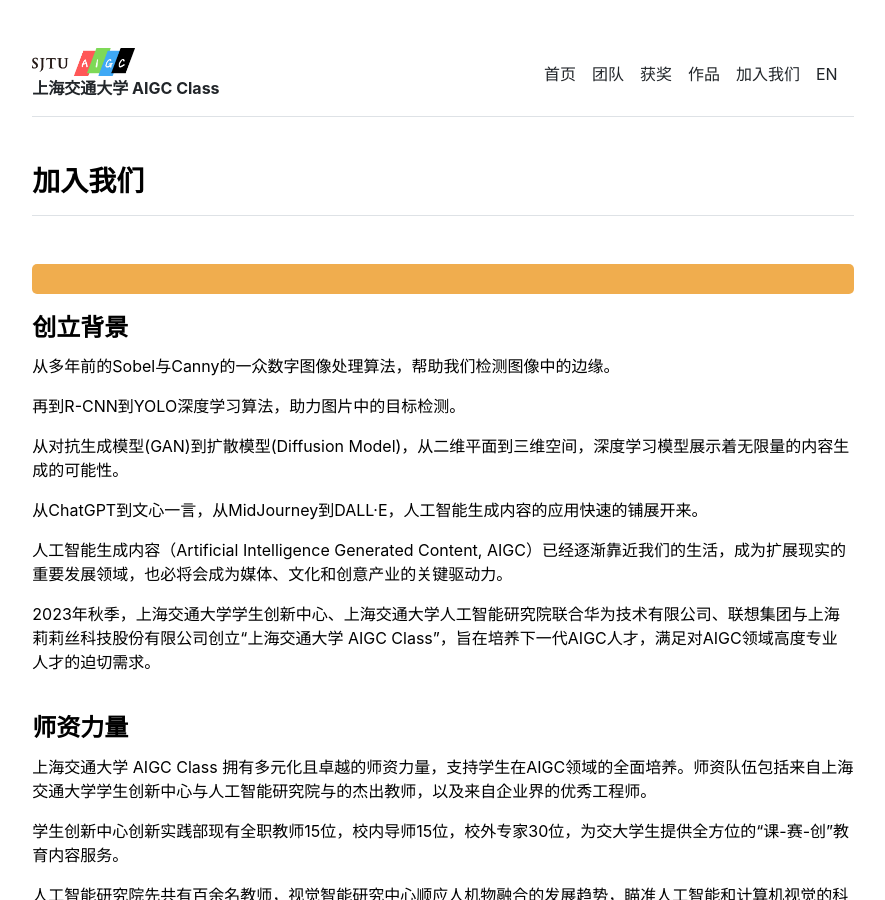
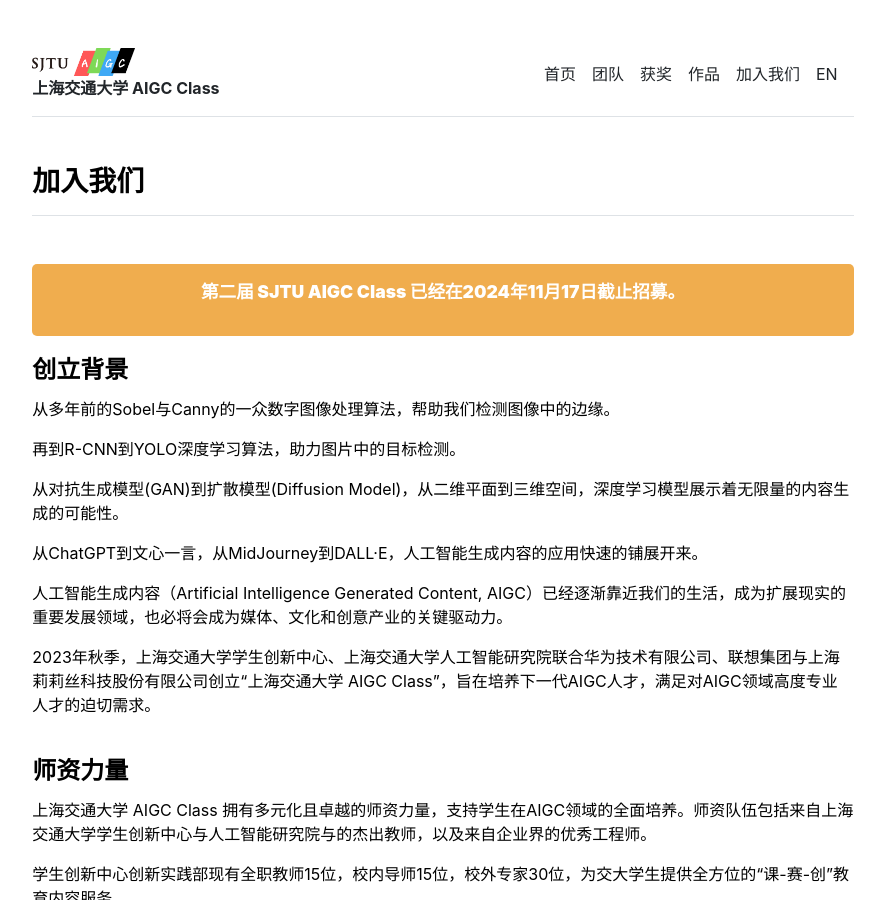
Before and after one commit to SJTU-AIGC/cn, a Jekyll site: the page built from joinus.md, in a window 1280 px wide and 900 px high. Shown: the whole window, without its empty margins (197-1082 px from the left). Built offline with Jekyll 4.4.1, drawn with Linux system fonts in a browser that asks for light colours.

Commit message:
Update joinus.html

```diff
--- a/_layouts/joinus.html
+++ b/_layouts/joinus.html
@@ -8,7 +8,7 @@ layout: default
 
 <div class="notification-box">
     <!-- <p class="hidden"><b>第一届 SJTU AIGC Class 已经在2023年11月20日截止招募。</b></p> -->
-    <p class="hidden"><b>第二届 SJTU AIGC Class 已经在2024年11月17日截止招募。</b></p>
+    <p><b>第二届 SJTU AIGC Class 已经在2024年11月17日截止招募。</b></p>
     <!-- <p><b>第二届 SJTU AIGC Class 正在招募中，将于2024年11月17日截止。</b></p> -->
     <!-- <p id="countdown"></p> -->
 </div>
```
